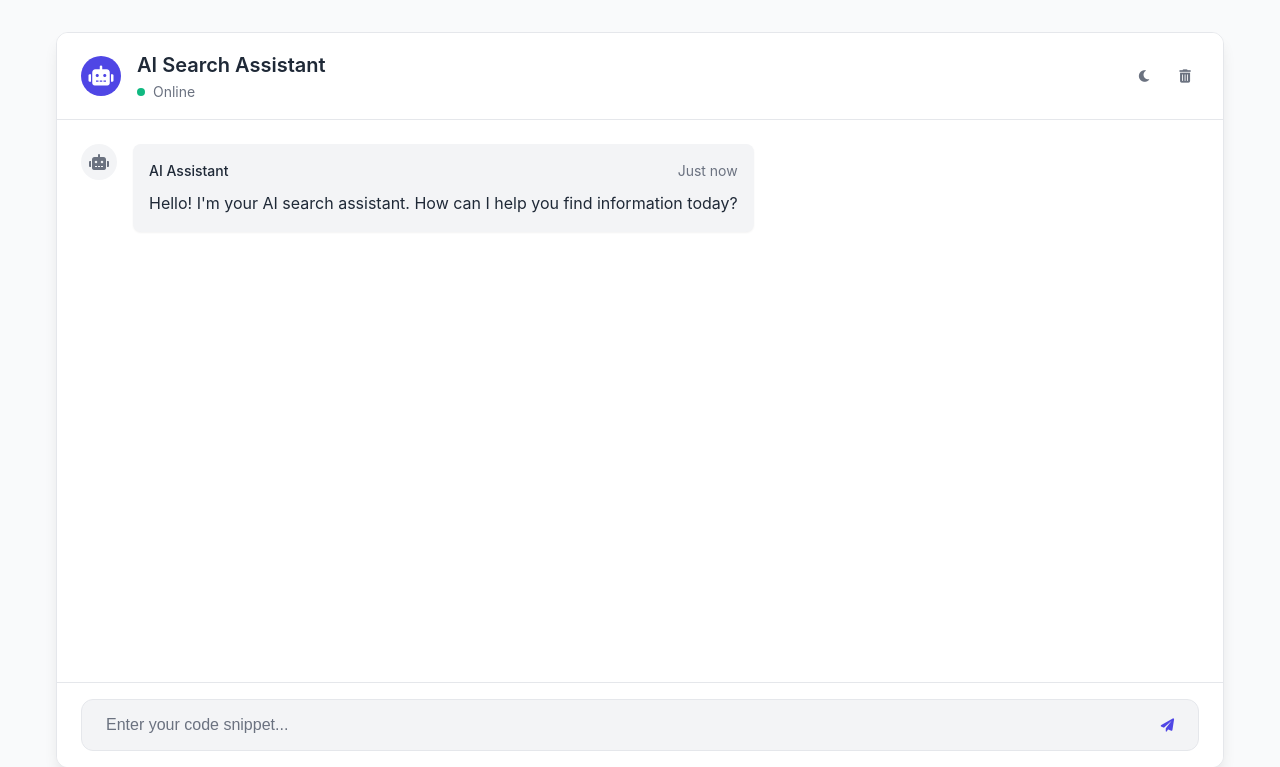
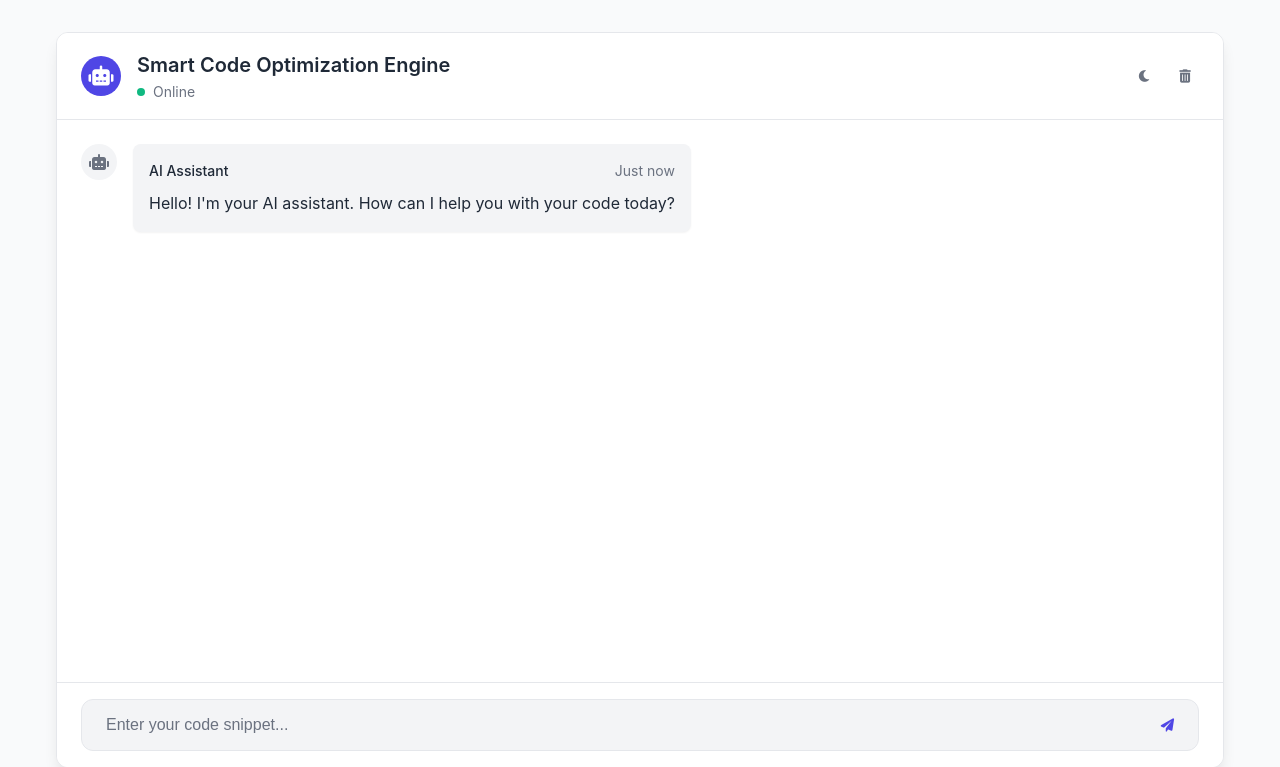
Before and after one commit to shivammittal09/Smart-Code-optimization-Engine, a Flask app: page / in a window 1280 px wide. Shown: the top 767 px of the page. Run offline with Flask 3, Linux system fonts and the light colour scheme.

Commit message:
Update index.html

```diff
--- a/templates/index.html
+++ b/templates/index.html
@@ -3,7 +3,7 @@
   <head>
     <meta charset="UTF-8" />
     <meta name="viewport" content="width=device-width, initial-scale=1.0" />
-    <title>AI Search Assistant</title>
+    <title>Smart Code Optimization Engine</title>
     <!-- Correct link to static CSS file -->
     <link
       rel="stylesheet"
@@ -24,7 +24,7 @@
               <i class="fas fa-robot"></i>
             </div>
             <div class="header-text">
-              <h1>AI Search Assistant</h1>
+              <h1>Smart Code Optimization Engine</h1>
               <p class="status" id="aiStatus">Online</p>
             </div>
           </div>
@@ -50,8 +50,7 @@
                   <span class="message-time">Just now</span>
                 </div>
                 <div class="message-text">
-                  Hello! I'm your AI search assistant. How can I help you find
-                  information today?
+                  Hello! I'm your AI assistant. How can I help you with your code today?
                 </div>
               </div>
             </div>
```
